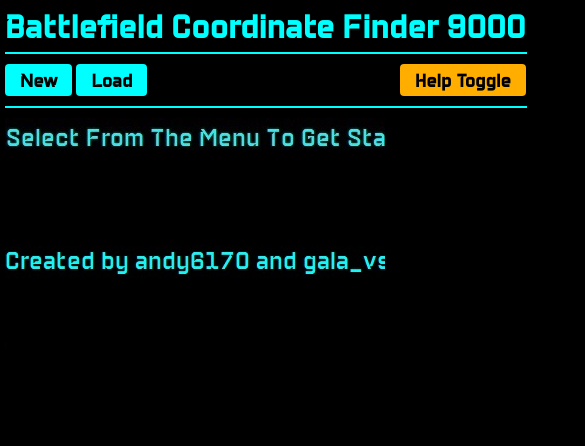
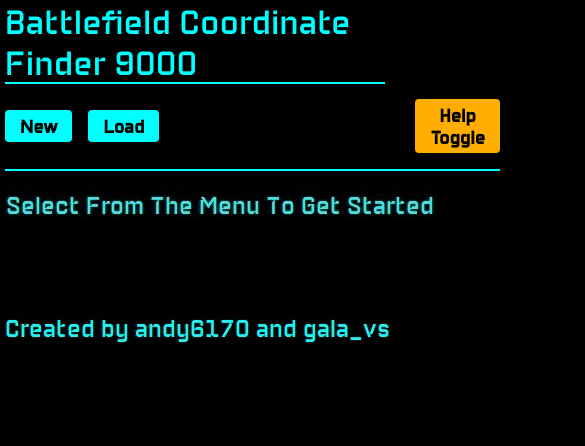
Before and after one commit to andy6170/BFCoordinateFinder, a plain HTML site: page index.html in a window 390 px wide. Shown: the top 446 px of the page, 585 px wide, since content can reach past the window. Drawn offline with Linux system fonts and the light colour scheme; some packages are replaced by stand-ins of ours; a script that the page names is missing.

Commit message:
fix: use flexbox to make project responsive

```diff
--- a/index.html
+++ b/index.html
@@ -1,25 +1,37 @@
 <!DOCTYPE html>
 <html>
-<head >
+  <head>
     <title>Battlefield Coordinate Finder 9000</title>
-    <link href="style.css" rel="stylesheet" type="text/css">
-    <meta property="og:title" content="Battlefield Coordinate Finder">
-    <meta property="og:description" content="A tool for creating, finding and saving coordinates on Battlefield maps.">
-    <meta property="og:image" content="https://media.discordapp.net/attachments/1077345398139670671/1077770187790635030/image.png">
-    <meta property="og:url" content="https://https://andy6170.github.io/BFCoordinateFinder/">
+    <link href="./style.css" rel="stylesheet" type="text/css" />
+    <meta property="og:title" content="Battlefield Coordinate Finder" />
+    <meta
+      property="og:description"
+      content="A tool for creating, finding and saving coordinates on Battlefield maps."
+    />
+    <meta
+      property="og:image"
+      content="https://media.discordapp.net/attachments/1077345398139670671/1077770187790635030/image.png"
+    />
+    <meta
+      property="og:url"
+      content="https://https://andy6170.github.io/BFCoordinateFinder/"
+    />
+    <script src="https://unpkg.com/panzoom@9.4.0/dist/panzoom.min.js"></script>
   </head>
   <body>
-    <h1>Battlefield Coordinate Finder 9000</h1>
-    <hr width=520px;>
+    <span id="header-text">Battlefield Coordinate Finder 9000</span>
+    <div id="buttons-container">
       <button id="new-button" class="newbutton">New</button>
+      <div class="load-button-container">
         <button id="load-button" class="loadbutton">Load</button>
-    <div id="hidesave" style="display: none;">
+      </div>
+      <div id="hidesave" style="display: none">
         <button id="save-button" class="button">Save</button>
       </div>
       <button id="help-button" class="helpbutton">Help Toggle</button>
-    <div id="new-options" style="display: none;">
+    </div>
+    <div id="new-options" style="display: none">
       <p>Select a map from the collection or import your own image</p>
-    <hr width=520px;>
       <div>
         <label for="game-mode">Game Mode: </label>
         <select id="game-mode">
@@ -39,9 +51,9 @@
       <button id="new-upload" class="extrabutton2">Import</button>
     </div>
 
-    <div id="load-options" style="display: none;">
+    <div id="load-options" style="display: none">
       <p>Load a save file from the collection or import your own file</p>
-      <hr width=520px;>
+      <hr width="520px;" />
       <div>
         <label for="game-mode-save">Game Mode: </label>
         <select id="game-mode-save">
@@ -61,32 +73,37 @@
       <button id="open-project" class="extrabutton2">Import</button>
     </div>
 
-    <div id="help-content" style="display: none;">
-        <hr width=520px;>
+    <div id="help-content" style="display: none">
+      <hr width="520px;" />
       <p><strong>Controls:</strong></p>
       <p>Click on a space to create a position</p>
       <p>Coordinates are separated with spaces</p>
       <p>Click on a position to view the location and copy to clipboard</p>
-      <p style="line-height: 1.5;"><strong>Collection:</strong> Map image files <a href="https://github.com/andy6170/BFCoordinateFinder/tree/main/Map%20Images/Conquest" target="_blank">here</a> Map save files <a href="https://github.com/andy6170/BFCoordinateFinder/tree/main/Map%20Coordinate%20Files" target="_blank">here</a></p>
+      <p style="line-height: 1.5">
+        <strong>Collection:</strong> Map image files
+        <a
+          href="https://github.com/andy6170/BFCoordinateFinder/tree/main/Map%20Images/Conquest"
+          target="_blank"
+          >here</a
+        >
+        Map save files
+        <a
+          href="https://github.com/andy6170/BFCoordinateFinder/tree/main/Map%20Coordinate%20Files"
+          target="_blank"
+          >here</a
+        >
+      </p>
     </div>
-    <hr width=520px; margin-top=10px;>
     <div id="canvas-wrapper">
-        <img src="image.jpg" id="background-image">
+      <img src="image.jpg" id="background-image" />
       <canvas id="my-canvas"></canvas>
     </div>
-
-    <!-- Add the canvas element with the correct id -->
-    <canvas id="my-canvas" overflow="scroll" height="60vh"></canvas>
-
-    <!-- Add the image input element with the correct id -->
-    <input type="file" id="image-input" style="display:none">
 
     <!-- Add the alert container with the correct class -->
     <div class="alert"></div>
 
     <!-- Include your script.js file -->
     <script src="./Script.js"></script>
-
 
     <!-- Add the blockly toolbox definition -->
     <xml id="toolbox" style="display: none">
@@ -95,5 +112,8 @@
       </block>
       <block type="create_vector"></block>
     </xml>
+    <!-- <script>
+      panzoom(document.querySelector("#canvas-wrapper"));
+    </script> -->
   </body>
 </html>
--- a/style.css
+++ b/style.css
@@ -3,18 +3,26 @@
   src: url(./BatlefieldFont.TTF);
 }
 
+html {
+  background-color: black;
+}
 body {
-  white-space: nowrap;
-	align-items: center;
-    background-color: black !important;
-    color: cyan !important;
-	line-height: 0.3;
+  display: flex;
+  flex-direction: column;
+  color: cyan;
   padding: 0 5px;
   margin: 0;
-    height: 50vh;
-    font-family: "BatlefieldFont", -apple-system, BlinkMacSystemFont, 'Segoe UI', Roboto, Oxygen, Ubuntu, Cantarell, 'Open Sans', 'Helvetica Neue', sans-serif;
+  gap: 15px;
+  font-family: "BatlefieldFont", -apple-system, BlinkMacSystemFont, "Segoe UI",
+    Roboto, Oxygen, Ubuntu, Cantarell, "Open Sans", "Helvetica Neue", sans-serif;
 }
-p{
+
+body > * {
+  border-bottom: 2px solid cyan;
+  width: fit-content;
+}
+
+p {
   white-space: nowrap;
   font-family: "BatlefieldFont", sans-serif;
   color: cyan;
@@ -26,21 +34,42 @@ a {
   color: rgb(255, 0, 0);
   text-decoration: underline;
 }
+#header-text {
+  font-size: 2.1rem;
+}
+
+#buttons-container {
+  display: flex;
+  flex-direction: row;
+  align-items: center;
+
+  margin: 0;
+  padding-bottom: 1rem;
+  gap: 1rem;
+}
+
+.load-button-container {
+  padding-right: 15rem;
+}
 
 #canvas-wrapper {
   position: relative;
-	overflow: scroll;
-	height: calc(100vh - 120px); /* adjust the value based on the height of the header and buttons */
-  margin-top: 10px;
+  width: 100%;
+  border: none;
 }
 
-#background-image, #my-canvas {
+#background-image,
+#my-canvas {
   position: absolute;
   top: 0;
   left: 0;
 }
 
-.button, .newbutton, .loadbutton, .listbutton{
+.button,
+.newbutton,
+.loadbutton,
+.listbutton {
+  width: fit-content;
   background-color: rgb(0, 255, 255);
   color: black;
   padding: 5px 15px;
@@ -51,10 +80,10 @@ a {
   font-weight: bold;
   font-family: "BatlefieldFont", sans-serif;
   display: inline-block;
-
 }
 
-  .extrabutton, .extrabutton2 {
+.extrabutton,
+.extrabutton2 {
   background-color: rgb(74, 74, 74);
   color: rgb(255, 255, 255);
   padding: 5px 15px;
@@ -91,23 +120,11 @@ a {
   font-size: 18px;
   font-weight: bold;
   font-family: "BatlefieldFont", sans-serif;
-    margin-left: 0px;
-    position: absolute;
-    top: 64px; /* adjust this value to position the button vertically */
-    left: 400px; /* adjust this value to position the button horizontally */
-    /* make sure the button is on top of other elements */
-
 }
 
 .map-selection {
   position: relative;
   left: 62px;
-}
-
-hr {
-    border: 1px solid cyan;
-
-	margin: 10px auto 10px 0;
 }
 
 label {
```
Lines whose indentation alone changed are shown as unchanged.
